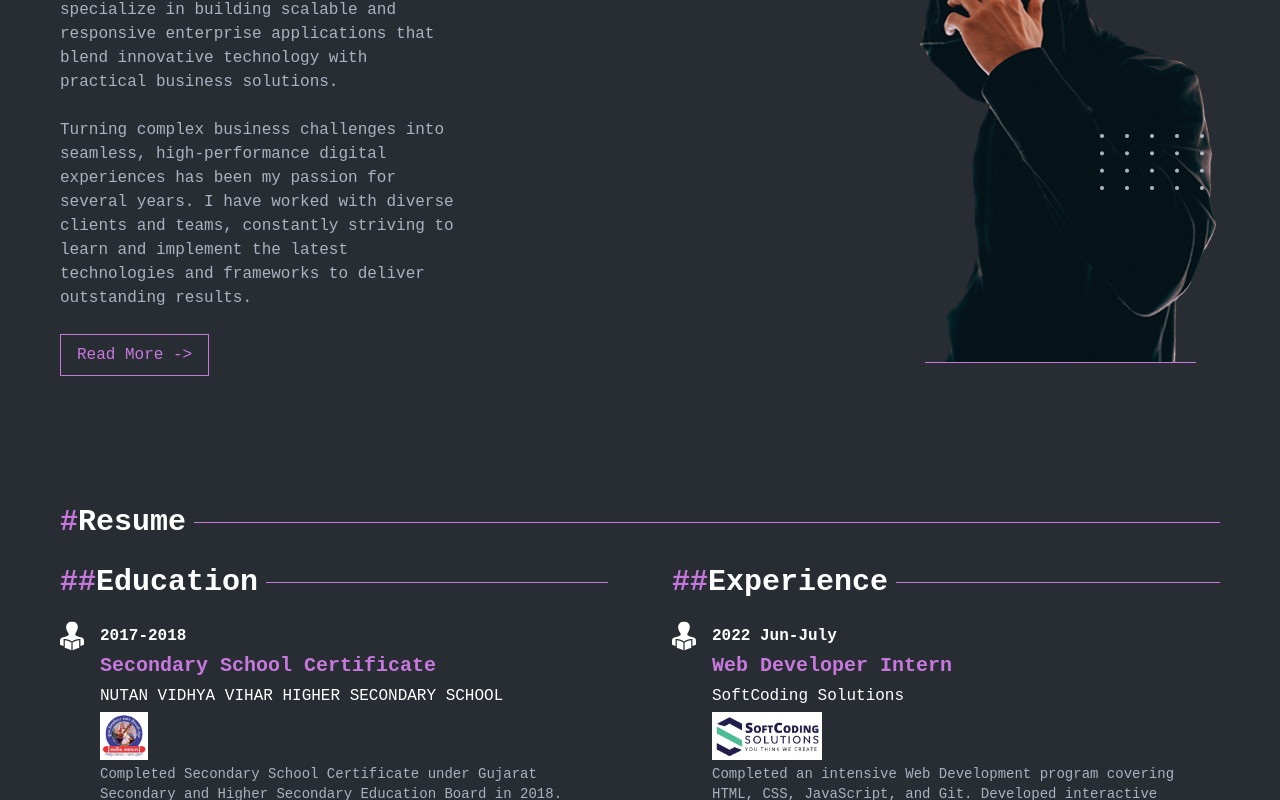
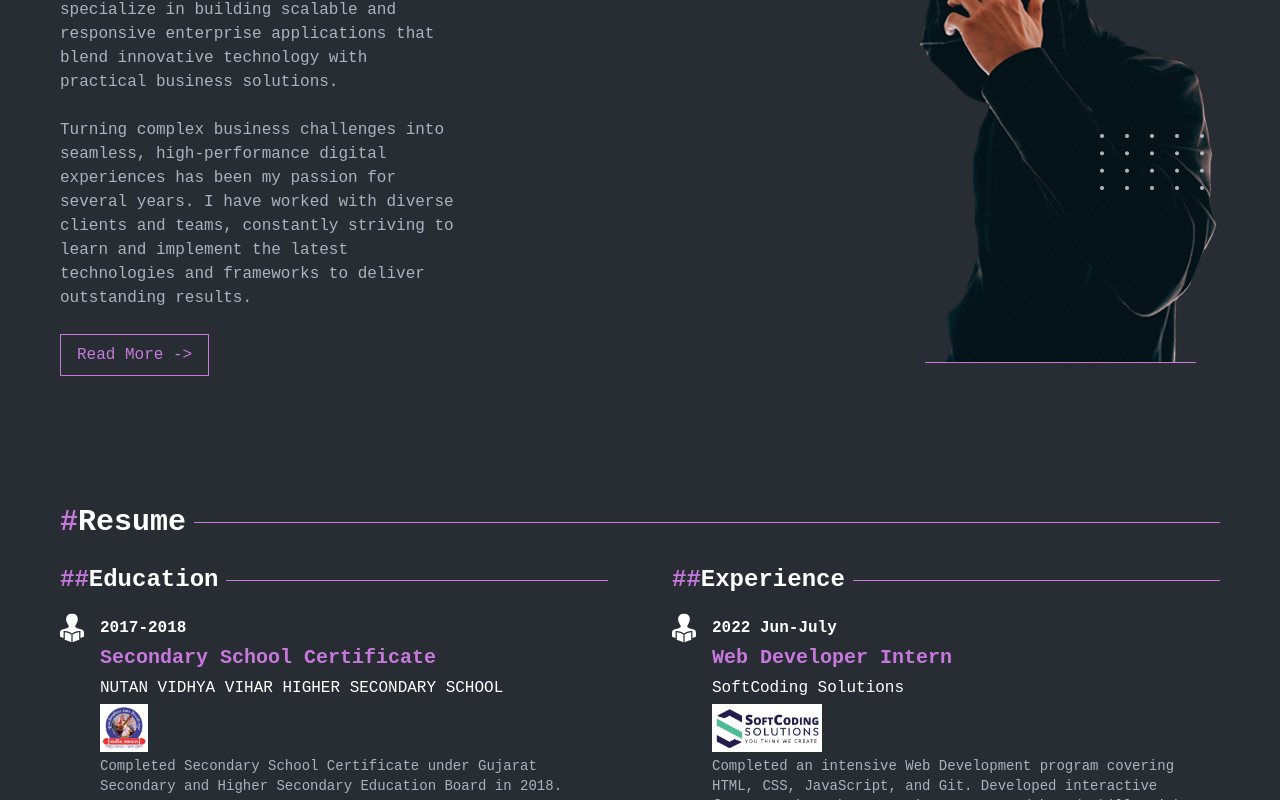
Before and after one commit to karanmistry007/portfolio-elias, a React (Vite) app: page / in a window 1280 px wide. Shown: the part 1183-1983 px from the top of the page. Built offline with nearby package versions, Linux system fonts and the light colour scheme.

Commit message:
[Chore]: Section heading as components

```diff
--- /dev/null
+++ b/src/components/ui/SectionH1.tsx
@@ -0,0 +1,20 @@
+import React from 'react';
+
+// ? TYPES
+interface SectionH1Props {
+    message: string;
+}
+
+const SectionH1: React.FC<SectionH1Props> = ({ message }) => {
+    return (
+        <div className="section-heading-h1 mb-6 flex gap-2 items-center">
+            <h2 className="text-white text-2xl md:text-3xl font-bold">
+                <span className="text-[#C778DD]">#</span>
+                {message}
+            </h2>
+            <div className="purple-line w-full h-px bg-[#C778DD]"></div>
+        </div>
+    );
+};
+
+export default SectionH1;
--- /dev/null
+++ b/src/components/ui/SectionH2.tsx
@@ -0,0 +1,20 @@
+import React from 'react';
+
+// ? TYPES
+interface SectionH1Props {
+    message: string;
+}
+
+const SectionH2: React.FC<SectionH1Props> = ({ message }) => {
+    return (
+        <div className="section-heading-h2 mb-5 flex gap-2 items-center">
+            <h2 className="text-white text-xl md:text-2xl font-bold">
+                <span className="text-[#C778DD]">##</span>
+                {message}
+            </h2>
+            <div className="purple-line w-full h-px bg-[#C778DD]"></div>
+        </div>
+    );
+};
+
+export default SectionH2;
--- a/src/pages/About.tsx
+++ b/src/pages/About.tsx
@@ -1,5 +1,6 @@
 import AboutImage from '../assets/about_image.png';
 import Button from '../components/ui/Button';
+import SectionH1 from '../components/ui/SectionH1';
 
 // ? MAIN COMPONENT
 const About = () => {
@@ -12,12 +13,9 @@ const About = () => {
                         {/* // ? ABOUT CONTENT */}
                         <div className="about-content">
                             {/* // ? ABOUT HEADING */}
-                            <div className="about-heading mb-6 flex gap-2 items-center">
-                                <h2 className="text-white text-2xl md:text-3xl font-bold">
-                                    <span className="text-[#C778DD]">#</span>About
-                                </h2>
-                                <div className="purple-line w-full h-px bg-[#C778DD]"></div>
-                            </div>
+                            <SectionH1
+                                message='About'
+                            />
 
                             {/* // ? ABOUT TEXT */}
                             <div className="about-text text-[#ABB2BF] lg:max-w-[400px]">
--- a/src/pages/Resume.tsx
+++ b/src/pages/Resume.tsx
@@ -6,6 +6,8 @@ import NutanSchoolLogo from '../assets/nutan_school.jpg';
 import SanskarLogo from '../assets/sanskartechnolab.jpg';
 import SoftCodingLogo from '../assets/softcoding.jpg';
 import UnnatiLogo from '../assets/unnatiinformatics.jpg';
+import SectionH1 from '../components/ui/SectionH1';
+import SectionH2 from '../components/ui/SectionH2';
 
 // ? EDUCATION DATA
 const EDUCATION_DATA = [
@@ -173,24 +175,18 @@ const Resume = () => {
             <div className="container-1">
                 <div className="resume-container py-8 md:py-12 lg:py-16 relative">
                     {/* // ? RESUME HEADING */}
-                    <div className="resume-heading mb-6 flex gap-2 items-center">
-                        <h2 className="text-white text-2xl md:text-3xl font-bold">
-                            <span className="text-[#C778DD]">#</span>Resume
-                        </h2>
-                        <div className="purple-line w-full h-px bg-[#C778DD]"></div>
-                    </div>
+                    <SectionH1
+                        message='Resume'
+                    />
 
                     {/* // ? RESUME CONTENT */}
                     <div className="resume flex flex-col-reverse lg:flex-row gap-10 lg:gap-16 justify-between items-start text-[#ABB2BF]">
                         {/* // ? EDUCATION SECTION */}
                         <div className="education-container lg:w-1/2">
                             {/* // ? EDUCATION HEADING */}
-                            <div className="education-heading mb-6 flex gap-2 items-center">
-                                <h2 className="text-white text-2xl md:text-3xl font-bold">
-                                    <span className="text-[#C778DD]">##</span>Education
-                                </h2>
-                                <div className="purple-line w-full h-px bg-[#C778DD]"></div>
-                            </div>
+                            <SectionH2
+                                message='Education'
+                            />
 
                             {/* // ? EDUCATION CARDS */}
                             <div className="education-card-container flex flex-col gap-6">
@@ -221,12 +217,9 @@ const Resume = () => {
                         {/* // ? EXPERIENCE SECTION */}
                         <div className="experience-container lg:w-1/2">
                             {/* // ? EXPERIENCE HEADING */}
-                            <div className="experience-heading mb-6 flex gap-2 items-center">
-                                <h2 className="text-white text-2xl md:text-3xl font-bold">
-                                    <span className="text-[#C778DD]">##</span>Experience
-                                </h2>
-                                <div className="purple-line w-full h-px bg-[#C778DD]"></div>
-                            </div>
+                            <SectionH2
+                                message='Experience'
+                            />
 
                             {/* // ? EXPERIENCE CARDS */}
                             <div className="experience-card-container flex flex-col gap-6">
```
